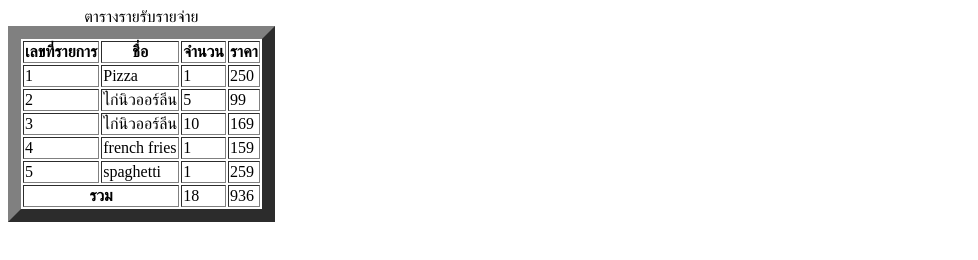
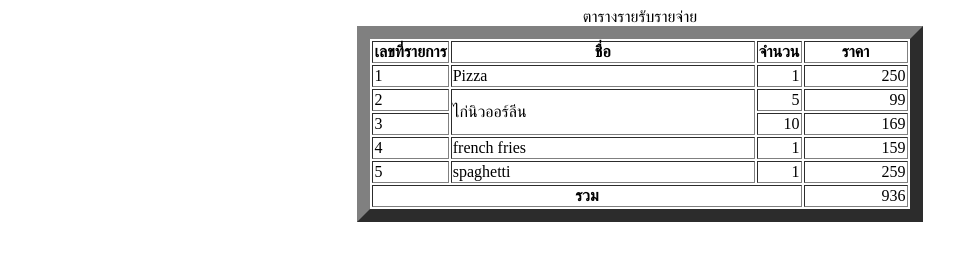
Before and after one commit to Muaykak/full_stack_suttawit_js_2025, a website: page payment.html in a window 1280 px wide. Shown: the whole page, without its empty margins (0-978 px from the left). Drawn offline with Linux system fonts and the light colour scheme.

Commit message:
changes on payment.html

```diff
--- a/payment.html
+++ b/payment.html
@@ -8,56 +8,54 @@
     <link rel="stylesheet" href="styles.css" />
   </head>
   <body>
-    <table border="13">
+    <table border="13" align="center">
       <caption>
         ตารางรายรับรายจ่าย
       </caption>
       <thead>
         <tr>
           <th>เลขที่รายการ</th>
-          <th>ชื่อ</th>
+          <th width="300">ชื่อ</th>
           <th>จำนวน</th>
-          <th>ราคา</th>
+          <th width="100">ราคา</th>
         </tr>
       </thead>
       <tbody>
         <tr>
           <td>1</td>
           <td>Pizza</td>
-          <td>1</td>
-          <td>250</td>
+          <td align="right">1</td>
+          <td align="right">250</td>
         </tr>
         <tr>
           <td>2</td>
-          <td>ไก่นิวออร์ลีน</td>
-          <td>5</td>
-          <td>99</td>
+          <td rowspan="2">ไก่นิวออร์ลีน</td>
+          <td align="right">5</td>
+          <td align="right">99</td>
         </tr>
         <tr>
           <td>3</td>
-          <td>ไก่นิวออร์ลีน</td>
-          <td>10</td>
-          <td>169</td>
+          <td align="right">10</td>
+          <td align="right">169</td>
         </tr>
         <tr>
           <td>4</td>
           <td>french fries</td>
-          <td>1</td>
-          <td>159</td>
+          <td align="right">1</td>
+          <td align="right">159</td>
         </tr>
         <tr>
           <td>5</td>
           <td>spaghetti</td>
-          <td>1</td>
-          <td>259</td>
+          <td align="right">1</td>
+          <td align="right">259</td>
         </tr>
       </tbody>
       <tfoot>
         <tr>
           <!-- <td colspan="2" align="center">รวม</td> -->
-          <th colspan="2">รวม</th>
-          <td>18</td>
-          <td>936</td>
+          <th colspan="3">รวม</th>
+          <td align="right">936</td>
         </tr>
       </tfoot>
     </table>
```
